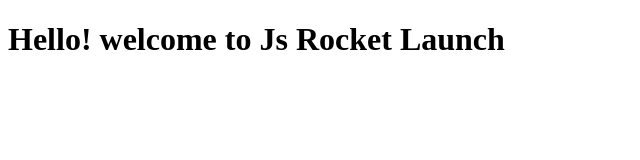
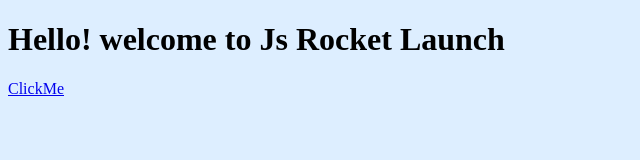
Before and after one commit to MrBlue007/js-rocket, a plain HTML site: page index.html in a window 1280 px wide. Shown: the whole page, without its empty margins (0-640 px from the left). Drawn offline with Linux system fonts and the light colour scheme.

Commit message:
added css and js folders

```diff
--- /dev/null
+++ b/css/styles.css
@@ -0,0 +1,3 @@
+body{
+	background-color: #def;
+}
--- a/index.html
+++ b/index.html
@@ -2,24 +2,12 @@
 <html>
 <head>
 	<title>Rocket Launch</title>
-	<script type="text/javascript">
-
-		var car={
-			maker:"VW",
-			type:"Polo",
-			color:"Blue",
-			seats:["seat1","seat2","seat3","seat4"],
-			numOfWheels:4,
-			isTurnedOn:false,
-			turnOn: function(){
-				this.isTurnedOn=true;
-			},
-			};
-			console.log('Hello There!');
-
+	<script type="text/javascript" src="js/script.js">
 	</script>
+	<link rel="stylesheet" type="text/css" href="css/styles.css">
 </head>
 <body>
 	<h1>Hello! welcome to Js Rocket Launch</h1>
+	<a href="#" onclick="car.fly();">ClickMe</a>
 </body>
 </html>
--- /dev/null
+++ b/js/script.js
@@ -0,0 +1,23 @@
+var car={
+			maker:"VW",
+			type:"Polo",
+			color:"Blue",
+			seats:["seat1","seat2","seat3","seat4"],
+			numOfWheels:4,
+			isTurnedOn:false,
+			turnOn: function(){
+				this.isTurnedOn=true;
+			},
+			switchOn: function(q){
+				if(q=='yes'){
+					this.isTurnedOn=true;
+				}
+				else{
+					this.isTurnedOn=false;
+				}
+			},
+			fly: function(){
+				alert("Car is flying!!!!");
+			}
+			};
+			console.log('Hello There!');
```
